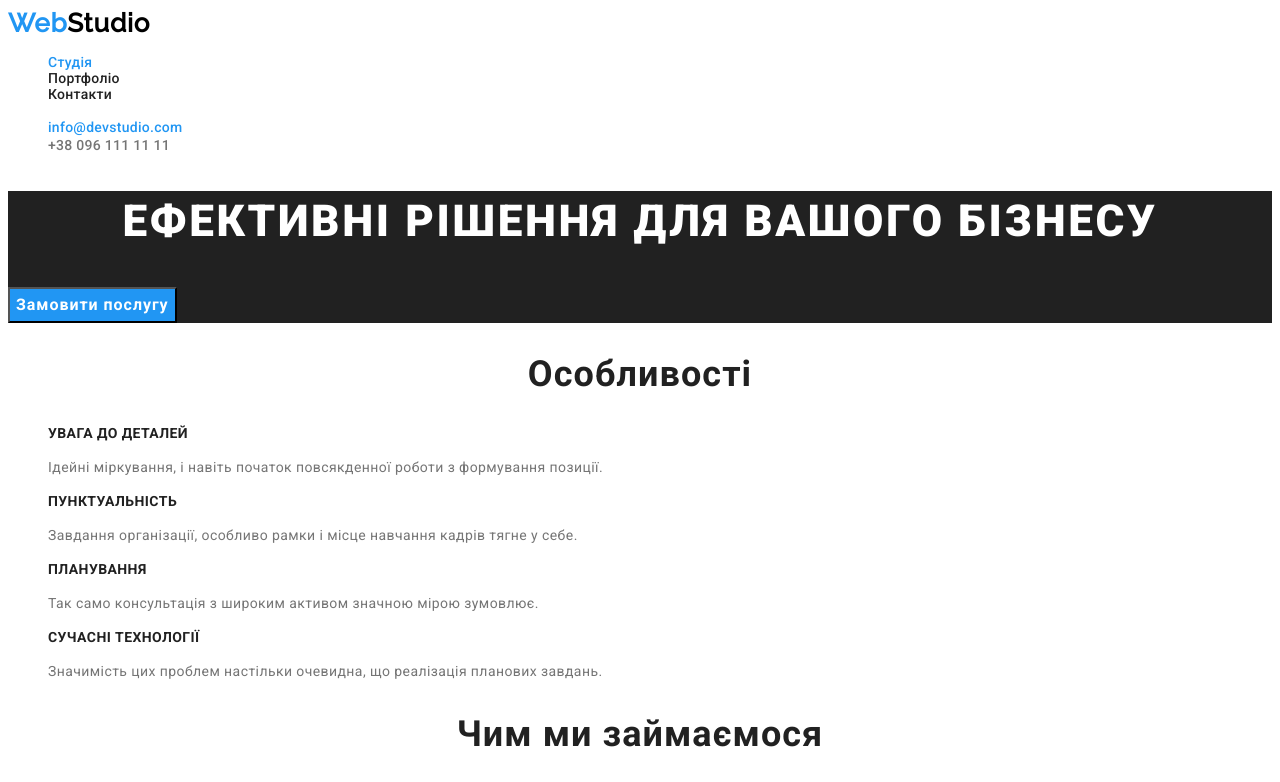
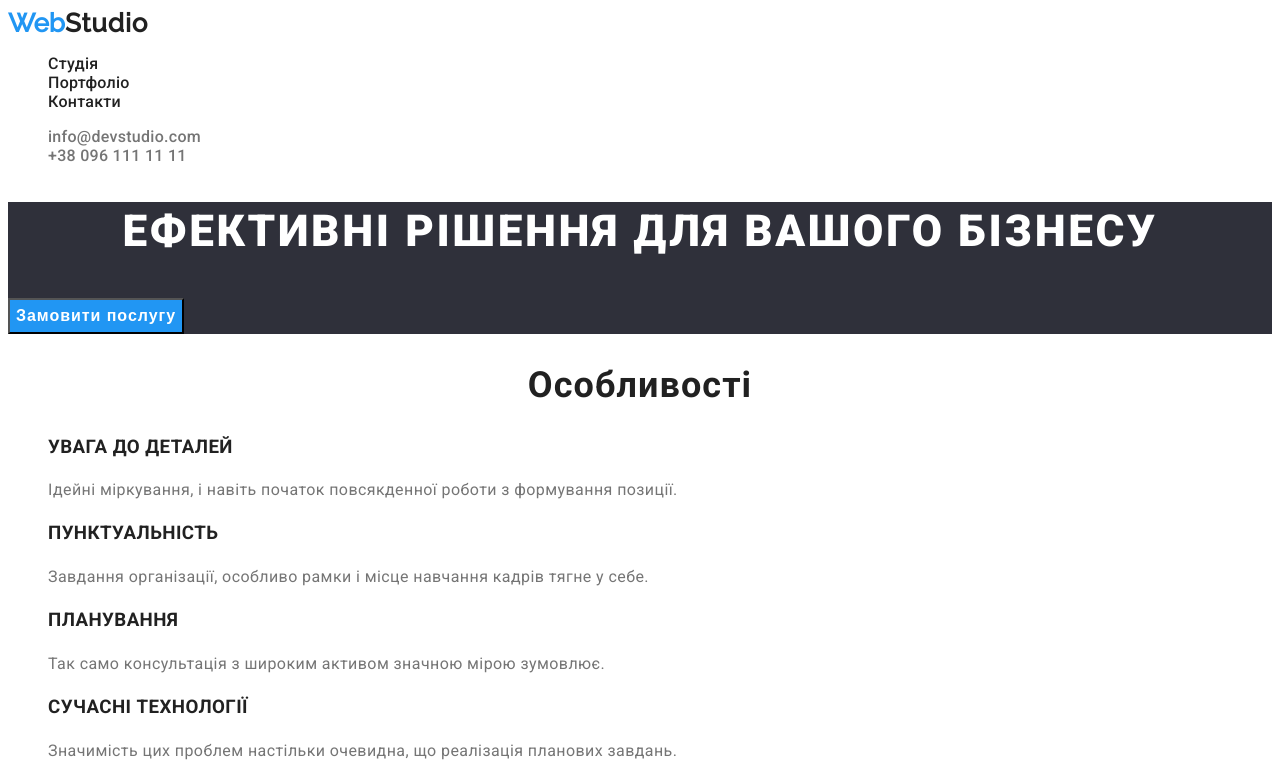
Before and after one commit to MorozO11/dimon-markup-hw-02, a plain HTML site: page index.html in a window 1280 px wide. Shown: the top 782 px of the page. Drawn offline with Linux system fonts and the light colour scheme.

Commit message:
виправив помилки,та видалив зайві стилі

```diff
--- a/css/style.css
+++ b/css/style.css
@@ -1,5 +1,6 @@
-body {
-    background-color: #FFF;
+.body {
+    font-family: Roboto;
+    color: #212121;
 }
 
 ul {
@@ -10,56 +11,56 @@ ul {
 
 
 
+
+
 /* ------------------------Heder-------------------------------- */
-.logo__header {
-    color: #000;
-    font-size: 26px;
-    font-weight: 700;
-}
-
-.logo {
+.heder__logo {
     color: #2196F3;
     font-size: 26px;
     font-weight: 700;
     text-decoration: none;
     font-family: Raleway;
+}
+
+.heder__logo span {
+    color: #212121;
+    font-size: 26px;
+    font-weight: 700;
+    text-decoration: none;
     letter-spacing: 0.78px;
 
 }
 
-.nav__link--active {
-    color: #2196F3;
-    font-family: Roboto;
-    font-size: 14px;
+.nav__link {
     font-weight: 500;
     letter-spacing: 0.28px;
     text-decoration: none;
+    color: #212121;
+
+
 
 }
 
-.nav__link {
-    font-size: 14px;
-    font-weight: 500;
-    font-family: Roboto;
-    color: #212121;
-    letter-spacing: 0.28px;
+.nav__link:hover{
+    color: #2196F3;
 }
 
 .nav__link--contakt {
     color: #757575;
-    font-size: 14px;
     font-weight: 500;
-    font-family: Roboto;
     letter-spacing: 0.28px;
     text-decoration: none;
+}
 
+.nav__link--contakt:hover{
+    color: #2196F3;
 
 }
-
 /* -----------------------MAIN--------------------------- */
 
 .herow {
-    background-color: #212121;
+    background: #2F303A;
+
 }
 
 .herow__article {
@@ -67,10 +68,9 @@ ul {
     text-align: center;
     font-family: Roboto;
     font-size: 44px;
-    font-style: normal;
     font-weight: 900;
-    line-height: 60px;
-    /* 136.364% */
+    line-height: 136.364% ;
+    /* 60px*/
     letter-spacing: 2.64px;
     text-transform: uppercase;
 }
@@ -78,21 +78,16 @@ ul {
 .button {
     color: #FFF;
     text-align: center;
-    font-family: Roboto;
     font-size: 16px;
-    font-style: normal;
     font-weight: 700;
-    line-height: 30px;
-    /* 187.5% */
+    line-height: 187.5%;
+    /* 30px */
     letter-spacing: 0.96px;
     background-color: #2196F3;
+    cursor: pointer;
 }
 
 .item {
-    color: #212121;
-    font-family: Roboto;
-    font-size: 14px;
-    font-style: normal;
     font-weight: 700;
     line-height: normal;
     letter-spacing: 0.42px;
@@ -100,21 +95,14 @@ ul {
 
 .item__text {
     color: #757575;
-    font-family: Roboto;
-    font-size: 14px;
-    font-style: normal;
-    font-weight: 400;
-    line-height: 24px;
-    /* 171.429% */
+    line-height: 171.429%;
+    /* 24px */
     letter-spacing: 0.42px;
 }
 
 .title {
-    color: #212121;
     text-align: center;
-    font-family: Roboto;
     font-size: 36px;
-    font-style: normal;
     font-weight: 700;
     line-height: normal;
     letter-spacing: 1.08px;
@@ -123,40 +111,46 @@ ul {
 
 /* ---------------FOOTER---------------------------- */
 .footer {
-    background-color: #212121;
+    background: #2F303A;
 }
 
 .address {
     color: #FFF;
-    font-family: Roboto;
-    font-size: 14px;
+    line-height: 171.429% ;
+    /*24px */
+    letter-spacing: 0.42px;
     font-style: normal;
-    font-weight: 400;
-    line-height: 24px;
-    /* 171.429% */
-    letter-spacing: 0.42px;
+
 
 }
 
-.logo__footer {
-    color: #FFF;
+.footer__logo {
+    color: #2196F3;
     font-family: Raleway;
     font-size: 26px;
-    font-style: normal;
     font-weight: 700;
     line-height: normal;
     letter-spacing: 0.78px;
     text-decoration: none;
+}
 
+.footer__logo span {
+    color: #FFF;
+    font-family: Raleway;
+    font-size: 26px;
+    font-weight: 700;
+    line-height: normal;
+    letter-spacing: 0.78px
 }
 
 .nav__link--footer {
     color: rgba(255, 255, 255, 0.60);
-    font-family: Roboto;
-    font-size: 14px;
-    font-style: normal;
-    font-weight: 400;
-    line-height: 24px;
-    /* 171.429% */
+    line-height: 171.429%;
+    /* 24px */
     letter-spacing: 0.42px;
+    text-decoration: none;
 }
+.nav__link--footer:hover {
+    color: #2196F3;
+
+}
--- a/index.html
+++ b/index.html
@@ -11,19 +11,19 @@
         rel="stylesheet">
 </head>
 
-<body>
+<body class="body">
     <header>
         <nav>
-            <a href="#" class="logo">Web<span class="logo__header">Studio</span></a>
+            <a href="#" class="heder__logo">Web<span>Studio</span></a>
             <ul class="nav">
-                <li class="nav__link--active">Студія</li>
-                <li class="nav__link">Портфоліо</li>
-                <li class="nav__link">Контакти </li>
+                <li ><a href=""class="nav__link">Студія</a></li>
+                <li ><a href=""class="nav__link">Портфоліо</a></li>
+                <li ><a href=""class="nav__link">Контакти</a></li>
             </ul>
         </nav>
 
         <ul>
-            <li><a href="mailto:info@devstudio.com" class="nav__link--active">info@devstudio.com</a></li>
+            <li><a href="mailto:info@devstudio.com" class="nav__link--contakt">info@devstudio.com</a></li>
             <li><a href="tel:+380961111111" class="nav__link--contakt">+38 096 111 11 11</a></li>
         </ul>
     </header>
@@ -90,7 +90,7 @@
 
     </main>
     <footer class="footer">
-        <a href="#" class="logo">Web<span class="logo__footer">Studio</span></a>
+        <a href="#" class="footer__logo">Web<span>Studio</span></a>
         <address class="address">м. Київ, пр-т Лесі Українки, 26</address>
         <ul>
             <li><a href="mailto:info@devstudio.com" class="nav__link--footer">info@devstudio.com</a></li>
```
